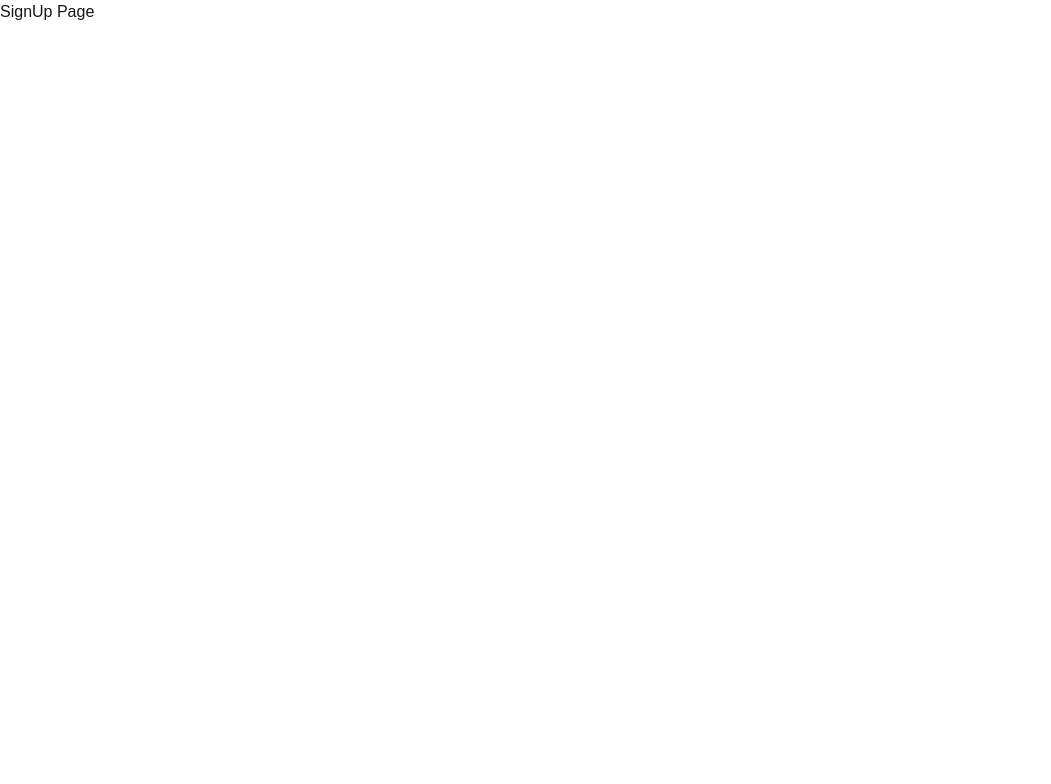
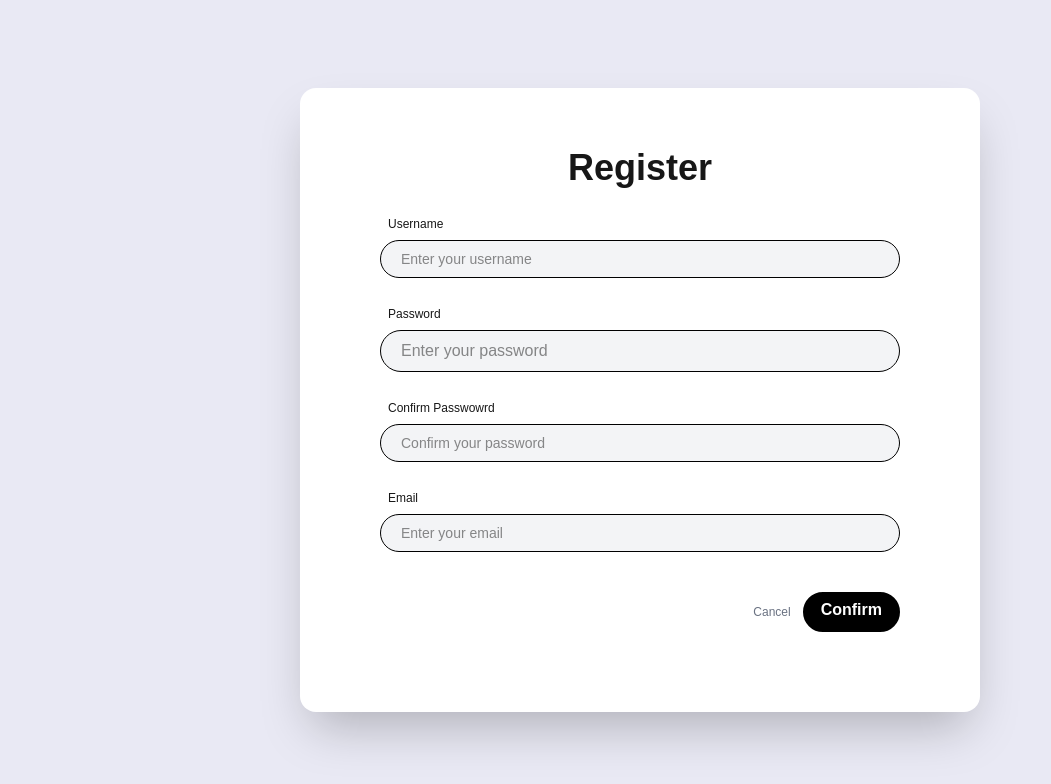
Before and after one commit to RTBS-ISP/UniPlus, a Next.js app in the folder frontend/uniplus/: page /register in a window 1280 px wide. Shown: the top 784 px of the page, without its empty margins (0-1051 px from the left). Built offline with nearby package versions, Linux system fonts and the light colour scheme.

Commit message:
feat: add register page layout

```diff
--- a/frontend/uniplus/app/register/page.tsx
+++ b/frontend/uniplus/app/register/page.tsx
@@ -1,9 +1,42 @@
 import React from 'react'
+import Link from 'next/link'
 
 function RegisterPage() {
   return (
-    <div>
-        SignUp Page
+    <div className="flex flex-col items-center justify-center min-h-screen py-2 bg-[#E9E9F4]">
+        <main className="flex flex-col items-center justify-center w-full flex-1 px-20 text-center">
+            <div className="bg-white rounded-2xl shadow-2xl flex-col w-170 max-w-4xl">
+                <div className='py-15'>
+                    <h2 className="text-4xl font-bold mb-5"> Register</h2>
+                    <div className="flex flex-col items-center">
+                        <div>
+                            <label className='flex items-start text-xs px-2 py-2'>Username</label>
+                            <div className='bg-gray-100 border-[0.5px] border-black w-130 p-2 flex items-center mb-5 rounded-full'>
+                                <input type='username' name='username' placeholder='Enter your username' className='bg-gray-100 outline-none text-sm w-130 px-3'></input>
+                            </div>
+                            <label className='flex items-start text-xs px-2 py-2'>Password</label>
+                            <div className='bg-gray-100 border-[0.5px] border-black w-130 p-2 flex items-center mb-5 rounded-full'>
+                                <input type='password' name='password' placeholder='Enter your password' className='bg-gray-100 outline-none text-smw-130 px-3'></input>
+                            </div>
+                            <label className='flex items-start text-xs px-2 py-2'>Confirm Passwowrd</label>
+                            <div className='bg-gray-100 border-[0.5px] border-black w-130 p-2 flex items-center mb-5 rounded-full'>
+                                <input type='password' name='password' placeholder='Confirm your password' className='bg-gray-100 outline-none text-sm w-130 px-3'></input>
+                            </div>
+                            <label className='flex items-start text-xs px-2 py-2'>Email</label>
+                            <div className='bg-gray-100 border-[0.5px] border-black w-130 p-2 flex items-center mb-5 rounded-full'>
+                                <input type='email' name='email' placeholder='Enter your email' className='bg-gray-100 outline-none text-sm w-130 px-3'></input>
+                            </div>
+                            <div className="flex justify-end w-130 py-5 gap-3">
+                                <Link className='text-gray-500 hover:underline flex item-center text-xs py-3' href='/'> Cancel</Link>
+                                <a href='#' className='border-2 bg-black border-black text-white rounded-full px-4 py-1 inline-block font-semibold hover:bg-black hover:text-[#E9E9F4]'>
+                                Confirm
+                                </a>
+                            </div>
+                        </div>
+                    </div>
+                </div>
+            </div>
+        </main>
     </div>
   )
 }
```
